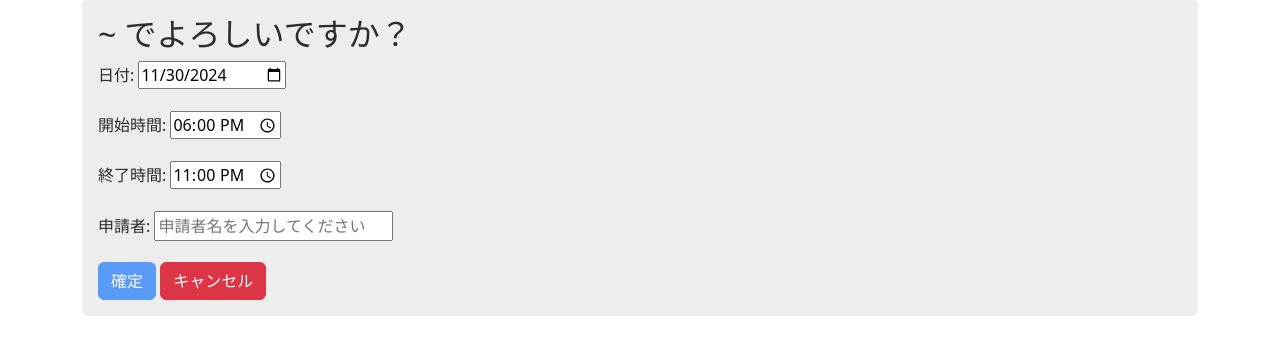
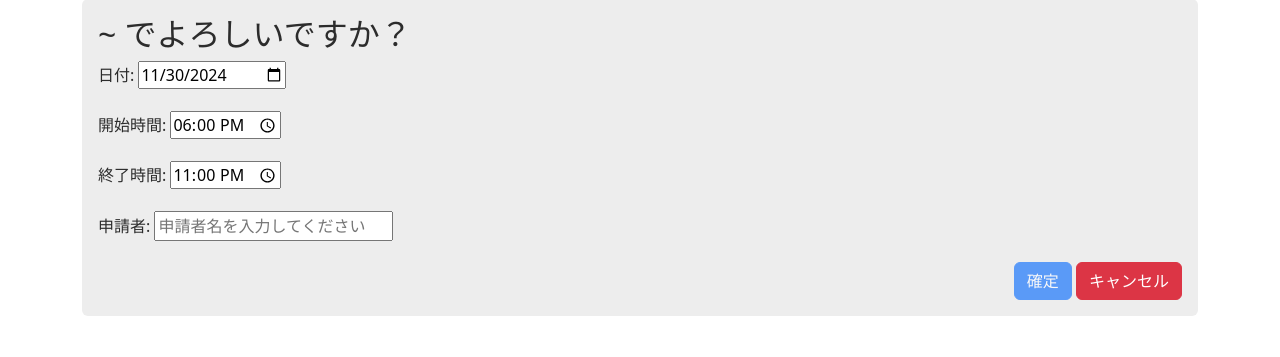
Before and after one commit to yusyu26/shiftmanager, a Django app: template shifts/templates/shifts/confirm.html in a window 1280 px wide. Shown: the part 81-438 px from the top of the page. Run offline with Django 5.2, Linux system fonts and the light colour scheme; the template is opened without the code that fills it: values that come from a table or form of the project are taken from there, others are empty; some libraries are stand-ins or nearby versions.

Commit message:
add button-container

```diff
--- a/shifts/templates/shifts/confirm.html
+++ b/shifts/templates/shifts/confirm.html
@@ -6,11 +6,17 @@
     <form method="post" id="confirm">
         {% csrf_token %}
         {{ form.as_p }}
-        <button type="submit" id="submitButton" class="btn btn-primary" disabled>確定</button>
-        <a class = "btn btn-danger" href="/">キャンセル</a>
+        <div class="button-container">
+            <button type="submit" id="submitButton" class="btn btn-primary" disabled>確定</button>
+            <a class = "btn btn-danger" href="/">キャンセル</a>
+        </div>
     </form>
 </div>
-
+<style>
+    .button-container {
+        text-align: right;
+    }
+</style>
 <script>
     // フォーム要素を取得
     const form = document.getElementById('confirm');
```
